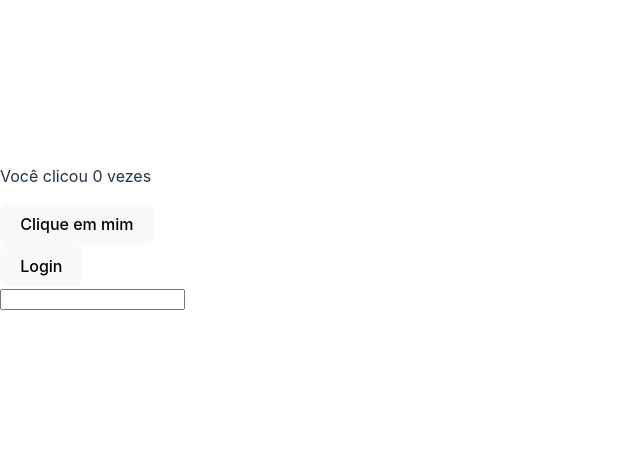
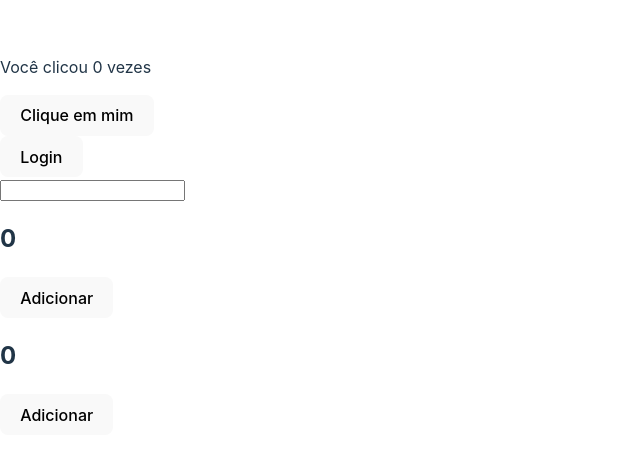
Before and after one commit to CodeCraft-LTDA/react18-terceiro-hooks-vite, a React (Vite) app: page / in a window 1280 px wide. Shown: the part 163-622 px from the top of the page, without its empty margins (0-640 px from the left). Built offline with nearby package versions, Linux system fonts and the light colour scheme.

Commit message:
Aula 39 3 40 states mundando no tempo e state updater

```diff
--- a/src/App.tsx
+++ b/src/App.tsx
@@ -4,6 +4,7 @@ const App = () => {
   const [valor, setValor] = useState(0);
   const [logged, setLogged] = useState(false);
   const [value, setValue] = useState("");
+  const [count, setCount] = useState(0);
 
   const handleClick = () => {
     setValor(valor + 1);
@@ -15,6 +16,17 @@ const App = () => {
 
   const handleChange = (e: React.ChangeEvent<HTMLInputElement>) => {
     setValue(e.target.value);
+  }
+
+  const handleClickCount = () => {
+    setCount(count + 1);
+    alert(count);
+  }
+
+  const handleClickCount2 = () => {
+    // c != count
+    setCount(c => c + 1); // 0 + 1 = 1
+    alert(count);
   }
 
   return (
@@ -37,6 +49,19 @@ const App = () => {
         </> : <p>Valor não pode ser vazio</p>
         }
       </div>
+
+
+      <div>
+        <h2>{count}</h2>
+
+        <button onClick={handleClickCount}>Adicionar</button>
+      </div>
+
+      <div>
+        <h2>{count}</h2>
+
+        <button onClick={handleClickCount2}>Adicionar</button>
+      </div>
     </div>
   );
 }
```
